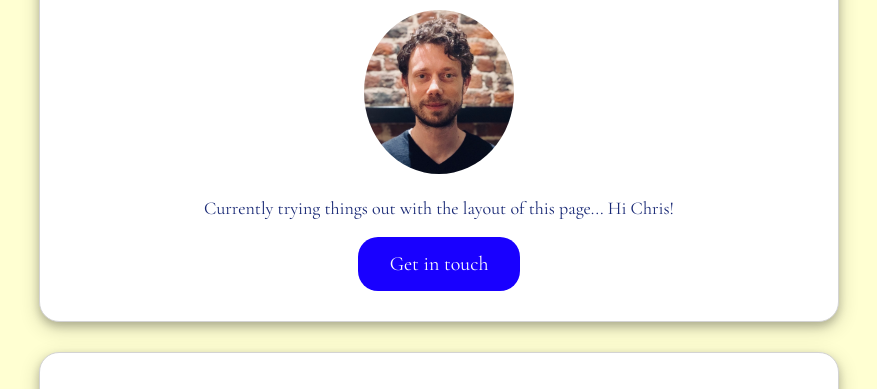
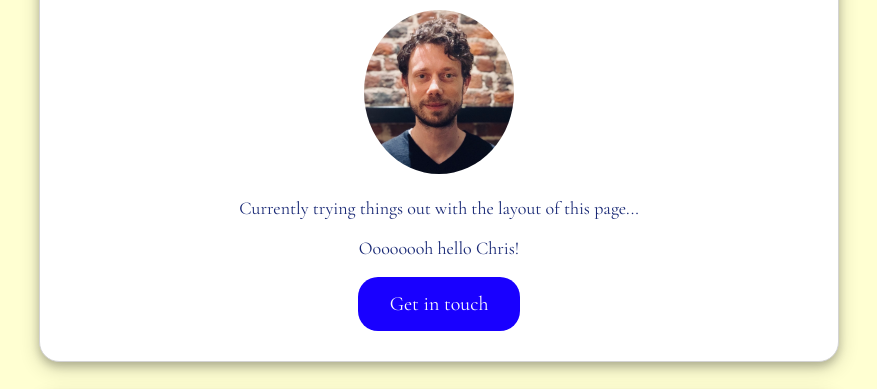
Before and after one commit to juliensomething/profile, a plain HTML site: page index.html in a window 1280 px wide. Shown: the part 131-520 px from the top of the page, without its empty margins (201-1078 px from the left). Drawn offline with nearby package versions, Linux system fonts and the light colour scheme.

Commit message:
text added

```diff
--- a/index.html
+++ b/index.html
@@ -18,8 +18,9 @@
       <img src="./images/Julien_.jpg" class="img-circle" width="150px" alt="Julien Chapelle headshot">
     <p>
       Currently trying things out with the layout of this page...
-      Hi Chris!
     </p>
+    <p>
+    Oooooooh hello Chris!</p>
     <div class="button">
     <a href="#" target="_blank">
       Get in touch
```
